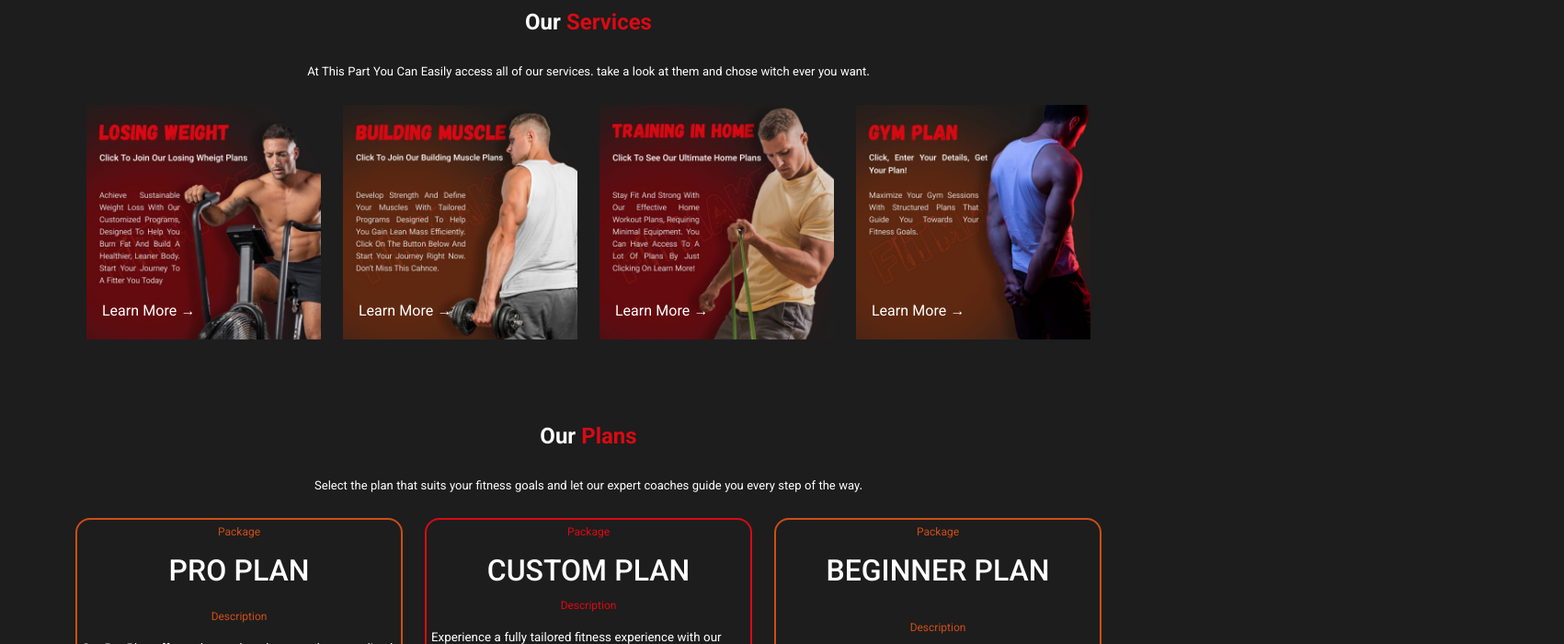
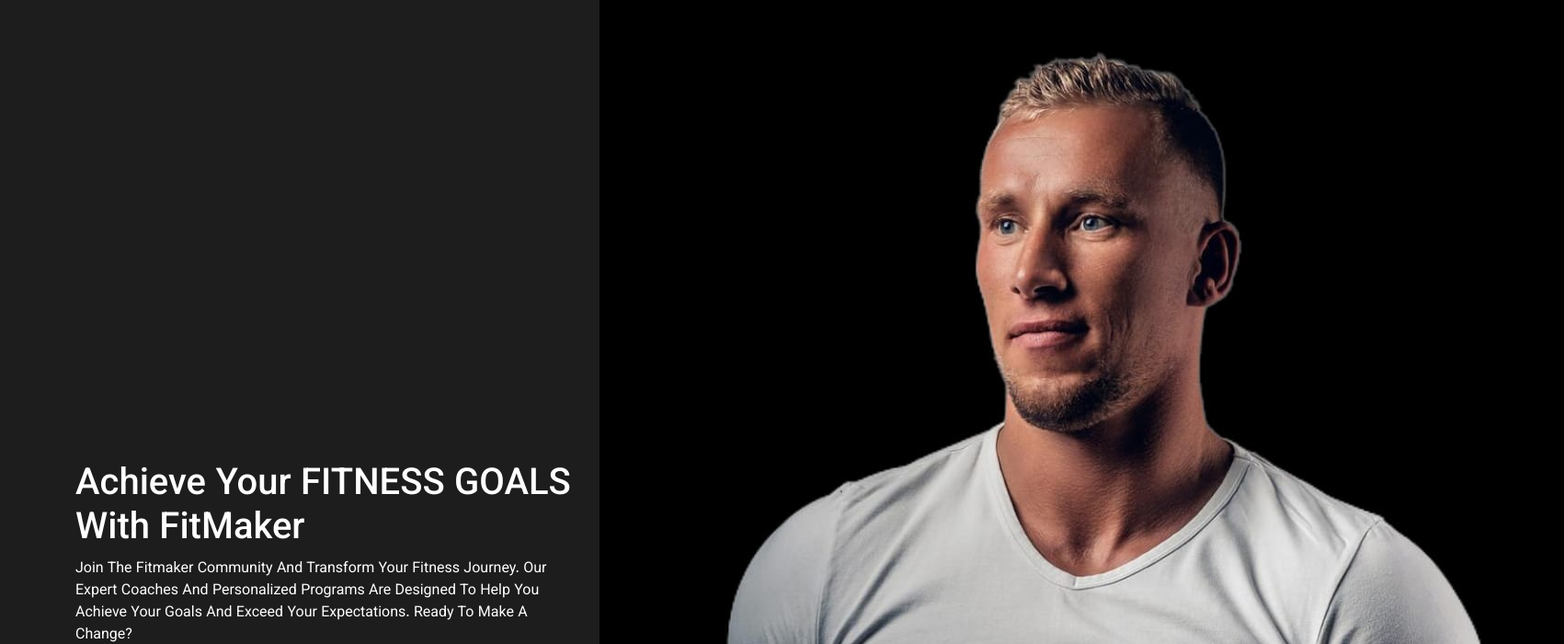
Before and after one commit to Renad03/fitness-final-project, a React (Create React App) app: page / in a window 1280 px wide. Shown: the top 700 px of the page at 92% size, 1701 px wide, since content can reach past the window. Built offline with nearby package versions, Linux system fonts and the light colour scheme.

Commit message:
Add Hero section to home screen

```diff
--- a/src/Components/hero section/Hero.jsx
+++ b/src/Components/HeroSection/Hero.jsx
@@ -1,6 +1,6 @@
 import React from "react";
 import { Button, Container, Row, Col } from "react-bootstrap";
-import fitMan from "../assets/img.png";
+import fitMan from "../../Assets/images/fitman.png.jpg";
 
 const Hero = () => {
   return (
--- a/src/Pages/Home/Home.jsx
+++ b/src/Pages/Home/Home.jsx
@@ -3,10 +3,11 @@
 import OurPlans from "../../Components/PlanSection/OurPlans";
 import SliderSection from "../../Components/Slider/Slider";
 import AccordionSection from "../../Components/Accordion/AccordionSection";
-
+import Hero from "../../Components/HeroSection/Hero"
 const Home = () => {
   return (
     <>
+    <Hero />
       <OurServices />
       <OurPlans />
       <SliderSection />
```
Also changed, not shown: src/Components/HeroSection/App.jsx (renamed from src/Components/hero section/App.jsx), src/Components/HeroSection/index.css (renamed from src/Components/hero section/index.css), src/Components/HeroSection/index.js (renamed from src/Components/hero section/index.js).
